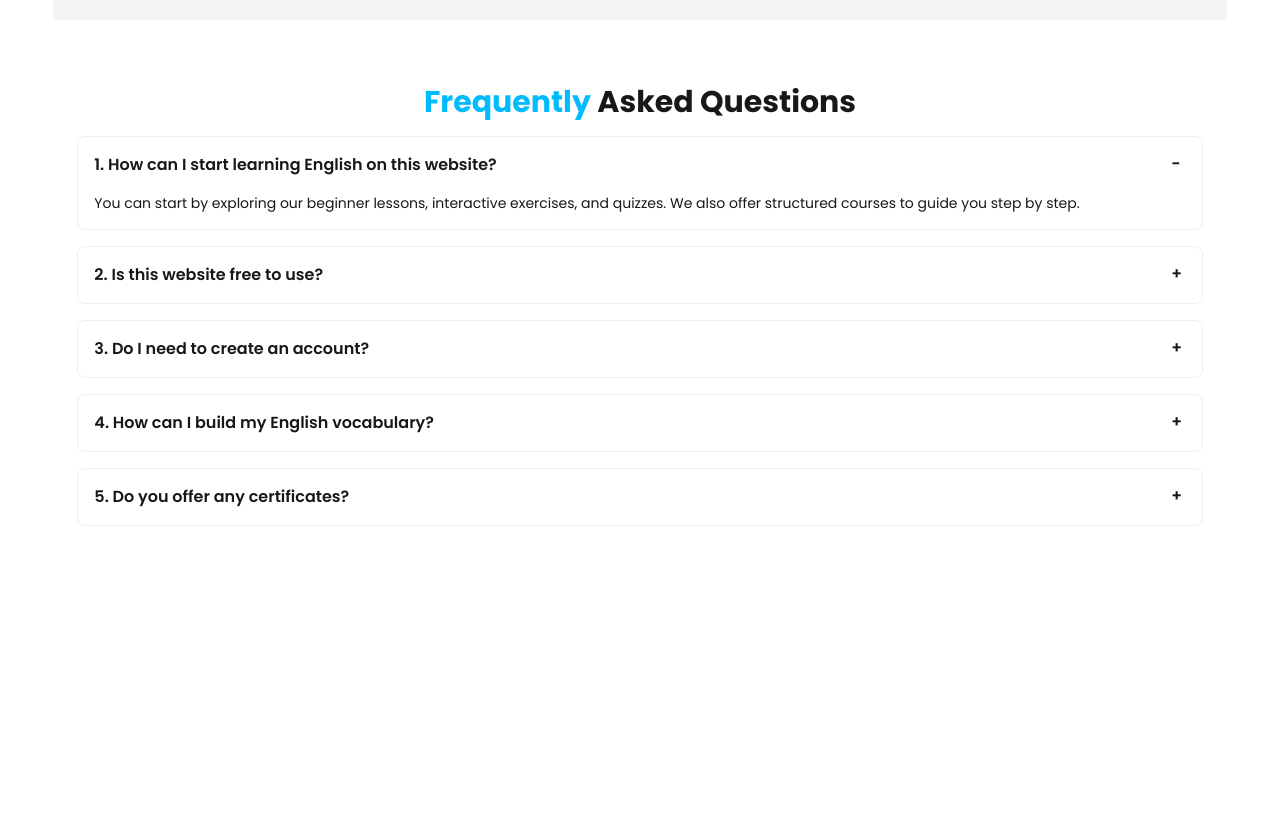
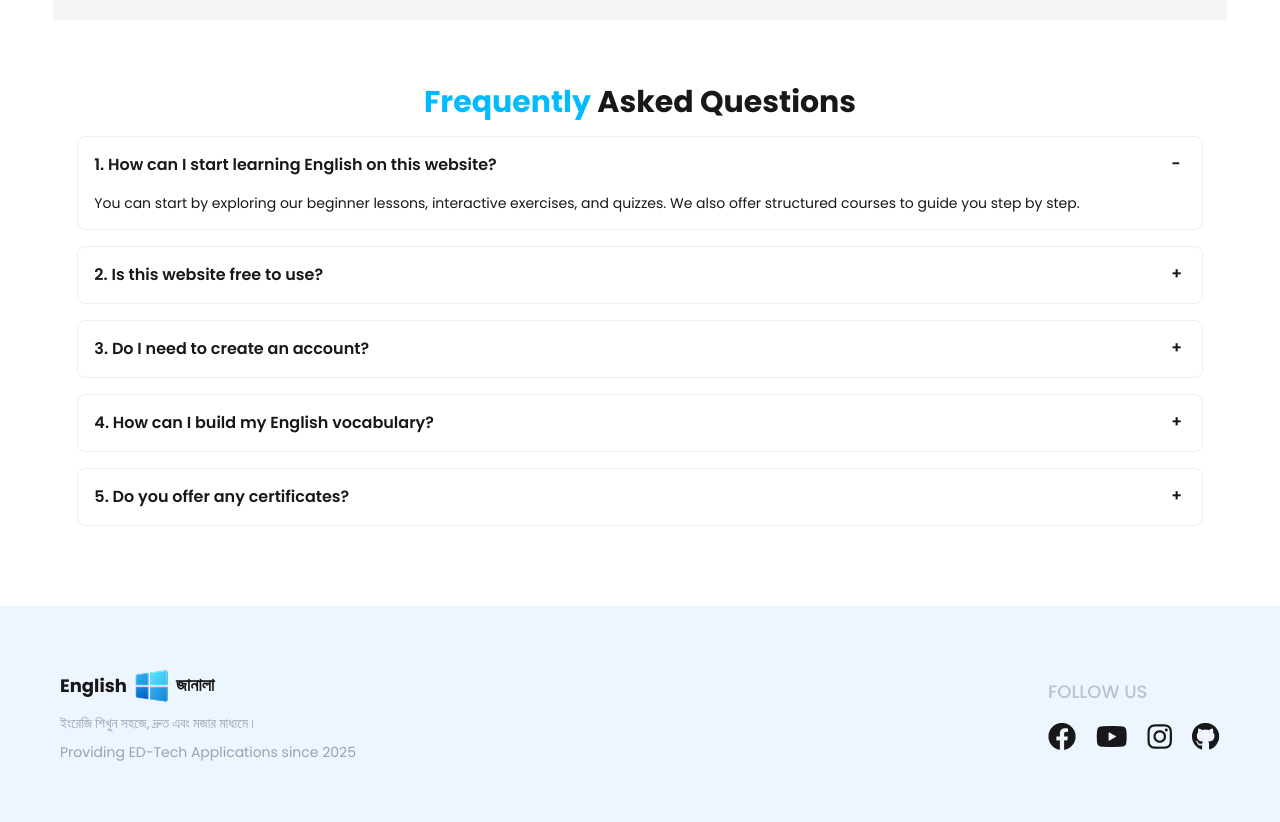
Before and after one commit to Coder-the-noob/ENGLISH_JANALA, a plain HTML site: page index.html in a window 1280 px wide. Shown: the part 1097-1919 px from the top of the page. Before the commit the page ends 1703 px from the top, so only its background shows below. Drawn offline with nearby package versions, Linux system fonts and the light colour scheme; no server answers.

Commit message:
added the footer section using daisyUI

```diff
--- a/index.html
+++ b/index.html
@@ -228,59 +228,116 @@
     </dialog>
 
     <section id="faq" class="p-6 w-11/12 mx-auto my-10">
-      <h2 class="text-3xl font-bold mb-4 text-center"><span class="text-sky-400">Frequently</span> Asked Questions</h2>
+      <h2 class="text-3xl font-bold mb-4 text-center">
+        <span class="text-sky-400">Frequently</span> Asked Questions
+      </h2>
 
-      <div class="collapse collapse-plus bg-base-100 border border-base-300 my-4">
+      <div
+        class="collapse collapse-plus bg-base-100 border border-base-300 my-4"
+      >
         <input type="radio" name="my-accordion-3" checked="checked" />
         <div class="collapse-title font-semibold">
           1. How can I start learning English on this website?
         </div>
         <div class="collapse-content text-sm">
-          You can start by exploring our beginner lessons, interactive exercises, and quizzes. We also offer structured courses to guide you step by step.
+          You can start by exploring our beginner lessons, interactive
+          exercises, and quizzes. We also offer structured courses to guide you
+          step by step.
         </div>
       </div>
 
-      <div class="collapse collapse-plus bg-base-100 border border-base-300 my-4">
+      <div
+        class="collapse collapse-plus bg-base-100 border border-base-300 my-4"
+      >
         <input type="radio" name="my-accordion-3" />
         <div class="collapse-title font-semibold">
           2. Is this website free to use?
         </div>
         <div class="collapse-content text-sm">
-          Yes, this website is completely free to use. You can access all the lessons and resources without any cost.
+          Yes, this website is completely free to use. You can access all the
+          lessons and resources without any cost.
         </div>
       </div>
 
-      <div class="collapse collapse-plus bg-base-100 border border-base-300 my-4">
+      <div
+        class="collapse collapse-plus bg-base-100 border border-base-300 my-4"
+      >
         <input type="radio" name="my-accordion-3" />
         <div class="collapse-title font-semibold">
           3. Do I need to create an account?
         </div>
         <div class="collapse-content text-sm">
-          No, you can start using the website without creating an account. However, creating an account allows you to track your progress and access additional features.
+          No, you can start using the website without creating an account.
+          However, creating an account allows you to track your progress and
+          access additional features.
         </div>
       </div>
 
-      <div class="collapse collapse-plus bg-base-100 border border-base-300 my-4">
+      <div
+        class="collapse collapse-plus bg-base-100 border border-base-300 my-4"
+      >
         <input type="radio" name="my-accordion-3" />
         <div class="collapse-title font-semibold">
           4. How can I build my English vocabulary?
         </div>
         <div class="collapse-content text-sm">
-          You can build your English vocabulary by regularly practicing with our vocabulary exercises, reading English texts, and using flashcards to memorize new words.
+          You can build your English vocabulary by regularly practicing with our
+          vocabulary exercises, reading English texts, and using flashcards to
+          memorize new words.
         </div>
       </div>
 
-      <div class="collapse collapse-plus bg-base-100 border border-base-300 my-4">
+      <div
+        class="collapse collapse-plus bg-base-100 border border-base-300 my-4"
+      >
         <input type="radio" name="my-accordion-3" />
         <div class="collapse-title font-semibold">
           5. Do you offer any certificates?
         </div>
         <div class="collapse-content text-sm">
-          Yes, upon completing certain courses, you can receive a certificate of completion to showcase your achievements.
+          Yes, upon completing certain courses, you can receive a certificate of
+          completion to showcase your achievements.
         </div>
       </div>
     </section>
 
+    <!-- footer section  -->
+
+    <footer
+      class="footer sm:footer-horizontal bg-[#EDF6FF] p-15 justify-between items-center"
+    >
+      <aside>
+         <a href="" class="flex items-center gap-1">
+            <span class="text-lg font-bold">English</span>
+            <img src="./assets/logo.png" alt="" />
+            <span class="font-bangla text-lg font-semibold">জানালা</span>
+          </a>
+        <p class="font-bangla text-gray-400">
+          ইংরেজি শিখুন সহজে, দ্রুত এবং মজার মাধ্যমে।
+
+        </p>
+        <p class="text-gray-400">Providing ED-Tech Applications since 2025</p>
+      </aside>
+      <nav>
+        <h6 class="footer-title text-lg font-medium text-gray-400">Follow Us</h6>
+        <div class="grid grid-flow-col gap-5 items-center">
+            <a href="">
+                <img src="./assets/fb-thumb.png" alt="">
+            </a>
+            <a href="">
+                <img src="./assets/youtube-thumb.png" alt="">
+            </a>
+            <a href="">
+                <img src="./assets/instagram-thumb.png" alt="">
+            </a>
+            <a href="">
+                <img src="./assets/github-thumb.png" alt="">
+            </a>
+
+        </div>
+      </nav>
+    </footer>
+
     <script src="./script/index.js"></script>
   </body>
 </html>
```
